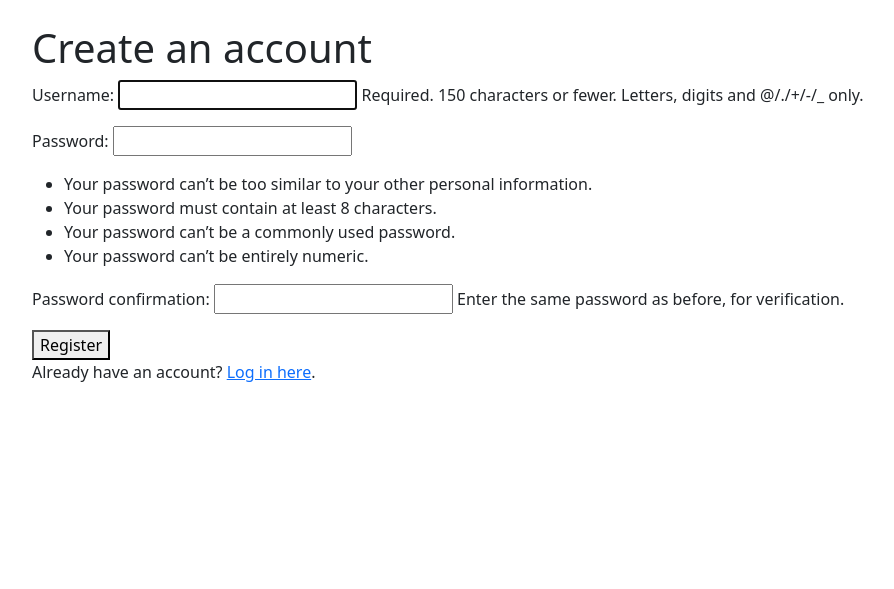
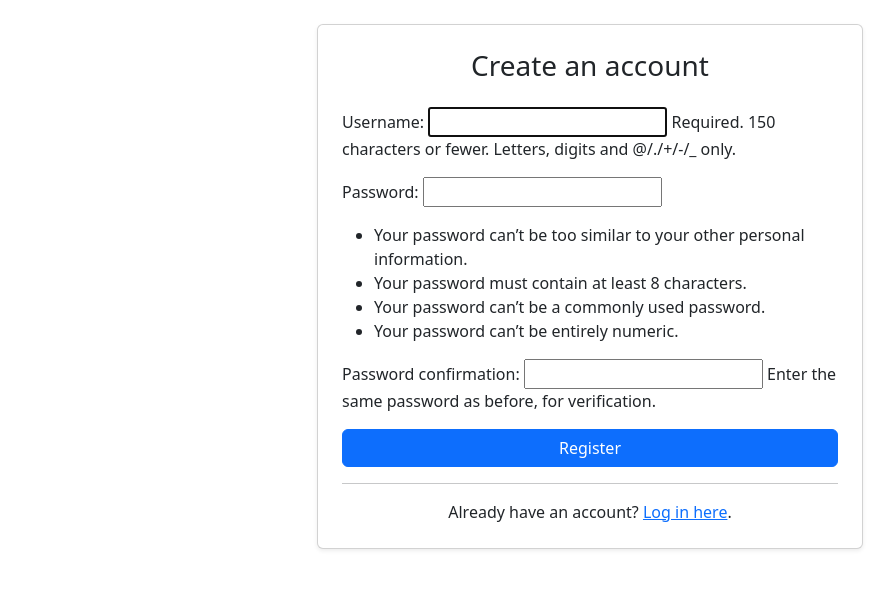
Before and after one commit to mdpos95-tech/volunteerhub_MOD5, a Django app: page /accounts/register/ in a window 1280 px wide. Shown: the part 56-645 px from the top of the page, without its empty margins (50-944 px from the left). Run offline with Django 5.2, Linux system fonts and the light colour scheme.

Commit message:
working on register.html bootstrap

```diff
--- a/accounts/templates/accounts/register.html
+++ b/accounts/templates/accounts/register.html
@@ -1,16 +1,25 @@
 {% extends "base.html" %}
 {% block title %}Register{% endblock %}
 {% block content %}
-<h1>Create an account</h1>
+
+<div class="row justify-content-center">
+    <div class="col-md-7 col-lg-6">
+        <div class="card shadow-sm">
+            <div class="card-body p-4">
+                <h1 class="h3 text-center mb-4">Create an account</h1>
 
                 <form method="POST">
                     {% csrf_token %}
                     {{ form.as_p }}
-    <button type="submit">Register</button>
+                    <button type="submit" class="btn btn-primary w-100">Register</button>
                 </form>
+                <hr>
 
-<p>
+                <p class="text-center mb-0">
                     Already have an account? <a href="{% url 'accounts:login' %}">Log in here</a>.
                 </p>
-
+            </div>
+        </div>
+    </div>
+</div>
     {% endblock %}
```
Lines whose indentation alone changed are shown as unchanged.
